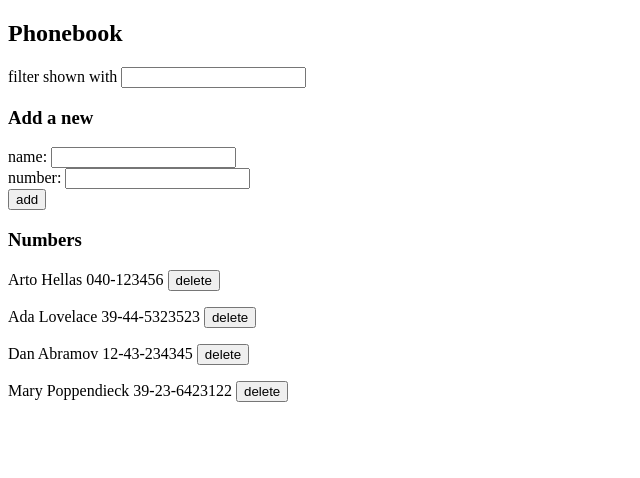
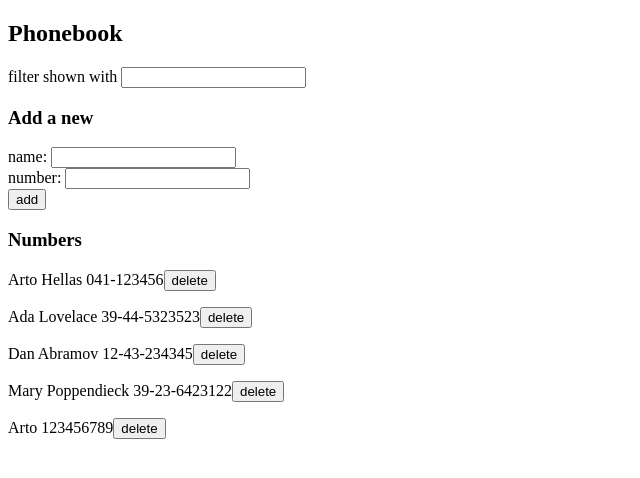
Before and after one commit to MoisesAlfar0o/FullStackOpen, a React (Vite) app in the folder part2/phonebook/: page / in a window 1280 px wide. Shown: the top 478 px of the page, without its empty margins (0-640 px from the left). Built offline with nearby package versions, Linux system fonts and the light colour scheme; data requests are answered from the project's data file.

Commit message:
complete exercises part2 from 2.12 to 2.15

```diff
--- a/part2/phonebook/db.json
+++ b/part2/phonebook/db.json
@@ -1,24 +1,30 @@
 {
-  "persons":[
+  "persons": [
     {
       "name": "Arto Hellas",
-      "number": "040-123456",
-      "id": 1
+      "number": "041-123456",
+      "id": "1"
     },
     {
       "name": "Ada Lovelace",
       "number": "39-44-5323523",
-      "id": 2
+      "id": "2"
     },
     {
       "name": "Dan Abramov",
       "number": "12-43-234345",
-      "id": 3
+      "id": "3"
     },
     {
       "name": "Mary Poppendieck",
       "number": "39-23-6423122",
-      "id": 4
+      "id": "4"
+    },
+    {
+      "name": "Arto",
+      "number": "123456789",
+      "id": "sECtsMSALWo"
     }
-  ]
+  ],
+  "$schema": "./node_modules/json-server/schema.json"
 }
--- a/part2/phonebook/src/App.jsx
+++ b/part2/phonebook/src/App.jsx
@@ -4,6 +4,7 @@ import axios from 'axios'
 import Filter from './components/Filter'
 import PersonForm from './components/PersonForm'
 import Persons from './components/Persons'
+import personService from './services/personService'
 
 const App = () => {
   const [persons, setPersons] = useState([])
@@ -12,10 +13,10 @@ const App = () => {
   const [filter, setFilter] = useState('')
 
   useEffect(() => {
-    axios
-      .get('http://localhost:3001/persons')
-      .then(res => {
-        setPersons(res.data)
+    personService
+    .getAll()
+      .then(initialData => {
+        setPersons(initialData)
       })
   }, [])
 
@@ -27,31 +28,61 @@ const App = () => {
    ? persons.filter(person => person.name.toLowerCase().includes(filter.toLowerCase()))
    : persons
 
-  const alreadyExists = (name) => persons.some(person => person.name === name)
+  const checkExists = (name) => persons.find(person => person.name === name)
 
   const handleSubmit = (e) => {
     e.preventDefault()
 
-    const exists = alreadyExists(newName)
+    const result = checkExists(newName)
 
-    if(exists) {
-      return alert(`${newName} is already added to phonebook`)
+    if(result) {
+      if(window.confirm(`${result.name} is already added to phonebook. replace the old number with a new one?`)) {
+        const obj = {...result, number: newNumber}
+        personService
+          .update(result.id, obj)
+          .then(returnedPerson => {
+            setPersons(persons.map(person => person.id !== result.id ? person : returnedPerson))
+          })
+           .catch(err => {
+            alert(
+              `the person '${result.name}' was already deleted from server`
+            )
+            setPersons(
+              persons.filter(person => person.id !== result.id)
+            )
+          })
       }
-
+    } else {
       const obj = {
         name: newName,
         number: newNumber,
         id: persons.length + 1
       }
 
-    setPersons(persons.concat(obj))
+      personService
+        .create(obj)
+        .then(returnedPerson => {
+          setPersons(persons.concat(returnedPerson))
           setNewName('')
           setNewNumber('')
+        })
+    }
   }
 
-  const onDelete = (id) => {
-    const arr = persons.filter(p => p.id !== id)
-    console.log('deleted', arr)
+  const handleDelete = (id, name) => {
+    if(window.confirm(`Delete ${name} ?`)) {
+      personService
+        .remove(id)
+        .then(() => {
+          setPersons(prevPersons => prevPersons.filter(person => person.id !== id))
+        })
+        .catch(err => {
+          alert(`${name} was already deleted from server`)
+          setAllPersons(
+            allPersons.filter(person => person.id !== id)
+          )
+        })
+    }
   }
 
   return (
@@ -67,7 +98,7 @@ const App = () => {
         number={newNumber}
       />
       <h3>Numbers</h3>
-      <Persons persons={filteredPersons} onDelete={onDelete} />
+      <Persons persons={filteredPersons} handleDelete={handleDelete} />
     </div>
   )
 }
--- a/part2/phonebook/src/components/Persons.jsx
+++ b/part2/phonebook/src/components/Persons.jsx
@@ -1,10 +1,11 @@
-const Persons = ({ persons, onDelete }) => {
+const Persons = ({ persons, handleDelete }) => {
   return (
     <>
       {
         persons.map(person => (
           <p key={person.id}>
-            {person.name} {person.number} <button onClick={() => {onDelete(person.id)}}>delete</button>
+            {person.name} {person.number}
+            <button onClick={() => {handleDelete(person.id, person.name)}}>delete</button>
           </p>
         ))
       }
--- /dev/null
+++ b/part2/phonebook/src/services/personService.js
@@ -0,0 +1,24 @@
+import axios from 'axios'
+const baseUrl = 'http://localhost:3001/persons'
+
+const getAll = () => {
+    const req = axios.get(baseUrl)
+    return req.then(res => res.data)
+}
+
+const create = obj => {
+    const req = axios.post(baseUrl, obj)
+    return req.then(res => res.data)
+}
+
+const update = (id, obj) => {
+    const req = axios.put(`${baseUrl}/${id}`, obj)
+    return req.then(res => res.data)
+}
+
+const remove = (id) => {
+    const req = axios.delete(`${baseUrl}/${id}`)
+    return req.then(res => req.data)
+}
+
+export default { getAll, create, update, remove }
```
Lines whose indentation alone changed are shown as unchanged.
